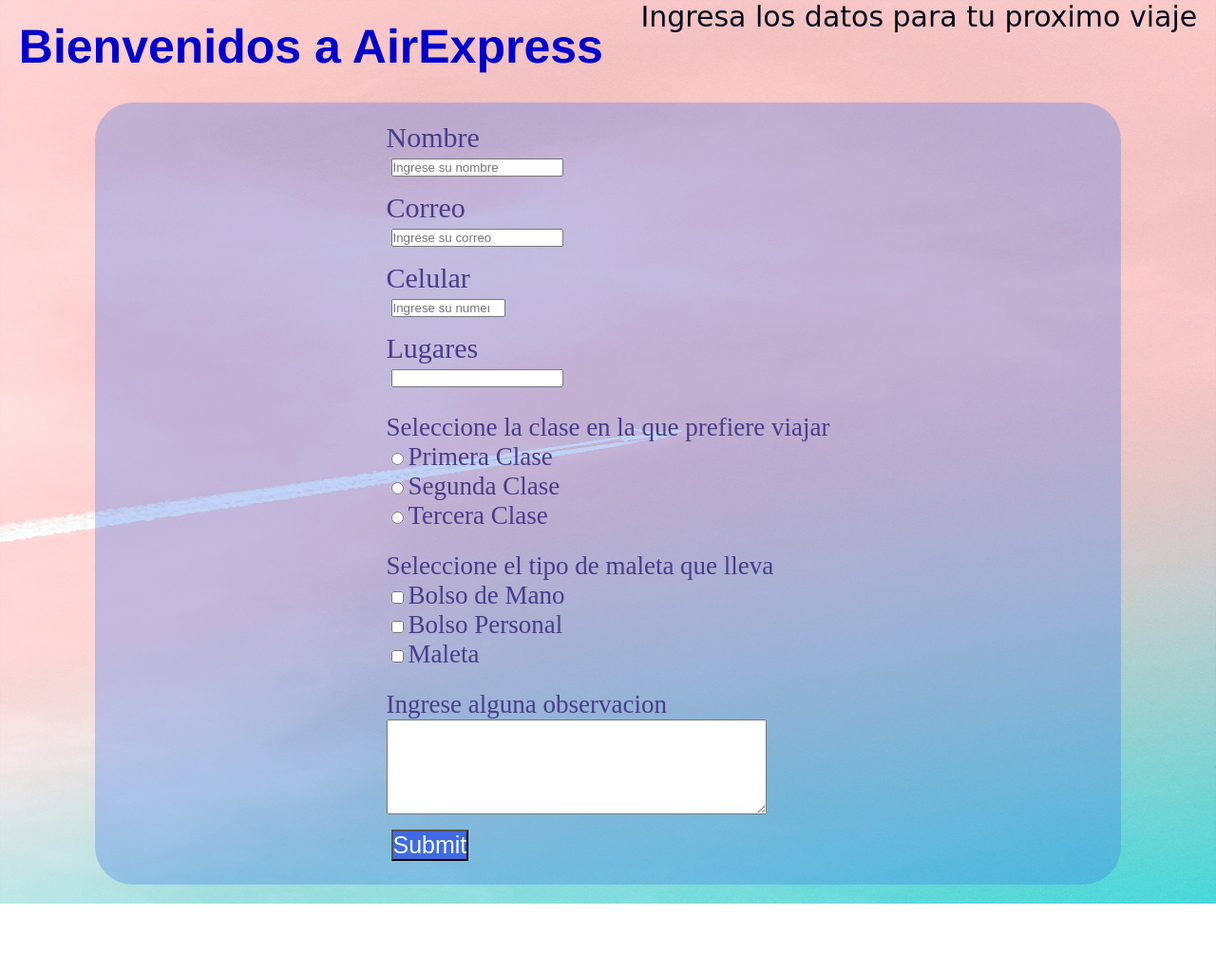
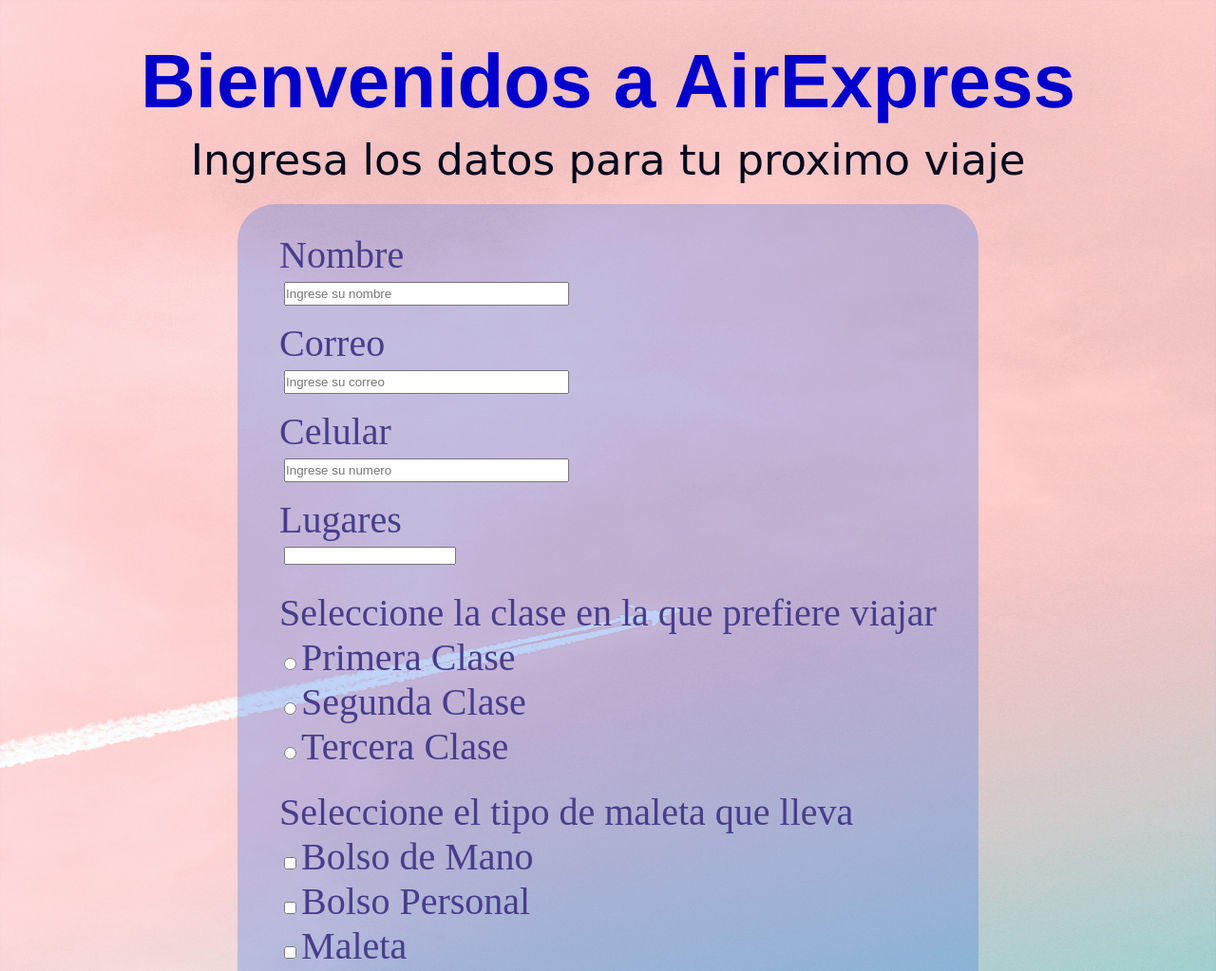
Before and after one commit to RavenHrafnagud/FormularioDeEncuestas, a plain HTML site: page index.html in a window 1280 px wide. Shown: the top 1023 px of the page at 95% size. Before the commit the page ends 952 px from the top, so only its background shows below. Drawn offline with Linux system fonts and the light colour scheme.

Commit message:
terminado la parte grafica de escritorio y modificado y retocado la parte grafica para celular y tabletas. PROYECTO TERMINADO

```diff
--- a/desktop.css
+++ b/desktop.css
@@ -2,3 +2,47 @@
     background: url("./img/fondo_large.jpg");
     background-size:100% 100%;
 }
+
+.contenedor{
+    margin-top: 2rem;
+    margin-left: 25rem;
+    margin-right: 25rem;
+    margin-bottom: 2rem;
+    border-radius: 4rem;
+}
+
+#survey-form{
+    margin-top: 3rem;
+    margin-bottom: 3rem;
+}
+
+#title{
+    margin-top: 4rem;
+    margin-bottom: 1rem;
+    font-size: 8rem;
+}
+
+#description{
+    font-size: 4.5rem;
+}
+
+span{
+    font-size: 4rem;
+}
+
+section{
+    font-size: 4rem;
+}
+
+.observacion{
+    font-size: 4rem;
+}
+
+#observacion{
+    width: 60rem;
+    height: 15rem;
+}
+
+#submit{
+    font-size: 3rem;
+  }
--- a/tablet.css
+++ b/tablet.css
@@ -41,3 +41,8 @@
 #submit{
     font-size: 2.5rem;
   }
+
+#name, #email, #number{
+    width: 30rem;
+    height: 2.5rem;
+}
```
